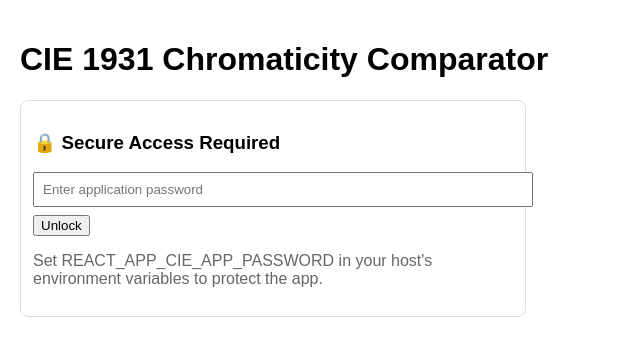
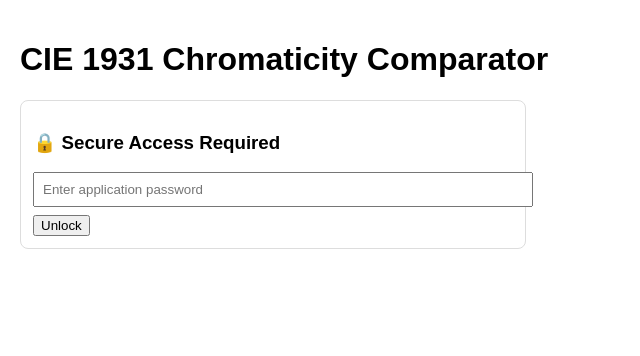
Before and after one commit to 99r0hit/xuanlabs, a React (Create React App) app: page / in a window 1280 px wide. Shown: the top 356 px of the page, without its empty margins (0-640 px from the left). Built offline with nearby package versions, Linux system fonts and the light colour scheme.

Commit message:
Update App.js

```diff
--- a/src/App.js
+++ b/src/App.js
@@ -365,7 +365,7 @@ export default function App() {
             />
             <button type="submit">Unlock</button>
           </form>
-          <p style={{ color: "#666" }}>Set REACT_APP_CIE_APP_PASSWORD in your host's environment variables to protect the app.</p>
+
         </div>
       ) : (
         <div>
```
